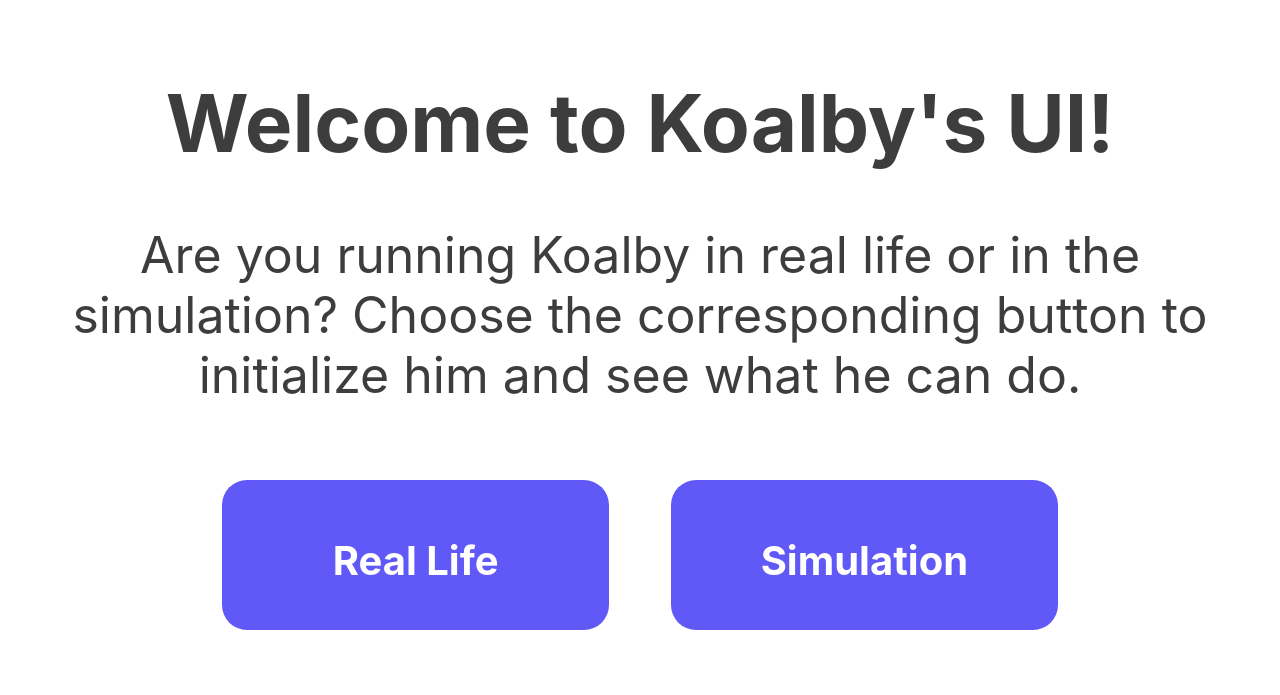
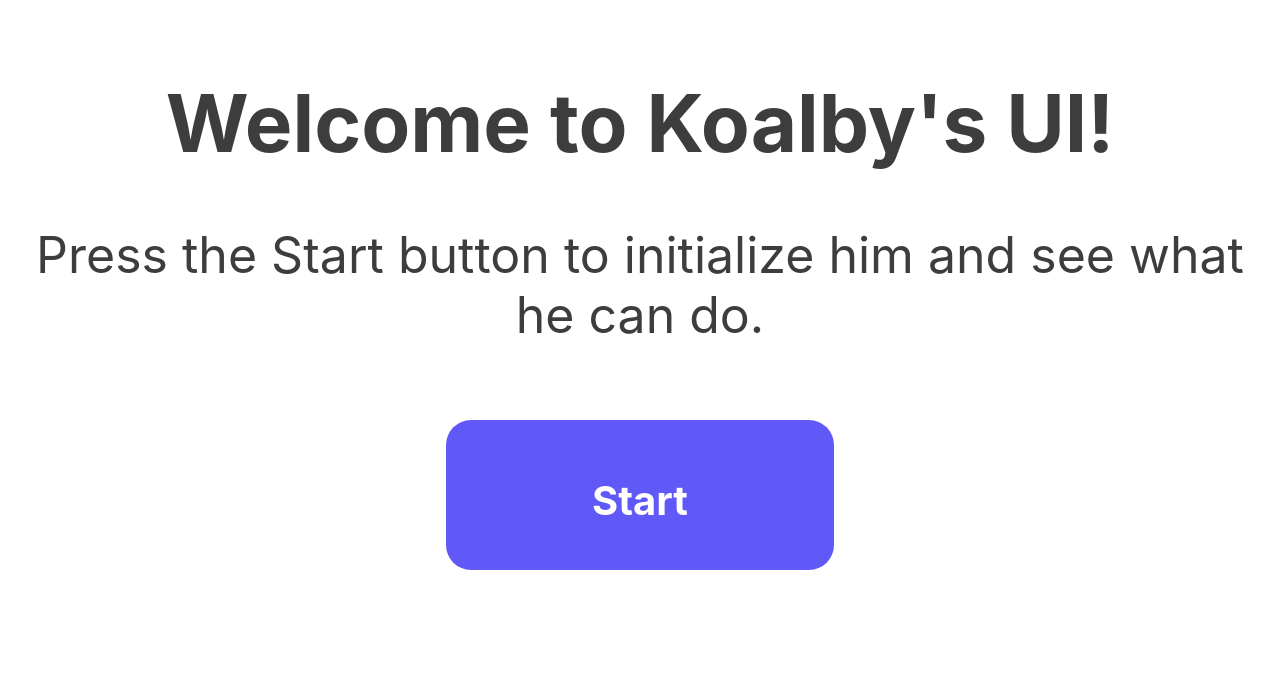
Before and after one commit to KoalbyMQP22-23/raspberry-pi, a Flask app: page / in a window 1280 px wide. Shown: the top 695 px of the page. After the commit the page ends 570 px from the top, so only its background shows below. Run offline with Flask 3, Linux system fonts and the light colour scheme; parts of the project's set-up code (start-up, migrations or seed data) failed here and were passed over; some libraries are stand-ins or nearby versions.

Commit message:
Removed all simulation stuff - code only to be run on PI

```diff
--- a/app.py
+++ b/app.py
@@ -6,10 +6,9 @@ from flask import Flask, Response, request
 from flask import render_template
 from serial import SerialException
 
-from backend.KoalbyHumaniod.Robot import RealRobot, SimRobot
+from backend.KoalbyHumaniod.Robot import RealRobot
 from backend.KoalbyHumaniod.Sensors.sensorData import SensorData
 from backend.Primitives import MovementManager
-from backend.Simulation import sim as vrep
 from backend.Testing.runToTestWalk import Walker
 
 app = Flask(__name__)
@@ -57,39 +56,6 @@ def shutdown():
     global robot
     robot.shutdown()  # works
     return Response("1", mimetype="text/xml")
-
-
-@app.route("/init-simulation")
-def init_simulation():
-    """
-    Initializes simulation when Simulation button is pressed from UI
-    IMPORTANT: In order for this to work, the simulation needs to be running
-    :return: 0 if not connected to simulation, 1 if connected
-    """
-    global robot
-    global sensor_data
-    sensor_data = SensorData()
-    global client_id
-    global walker
-    walker = Walker()
-    walker.init_walk(1)  # 1 is leg choice. Not giving this choice to the user
-
-    # TODO: this is duplicated lots of places
-    vrep.simxFinish(-1)  # just in case, close all opened connections
-    client_id = vrep.simxStart('127.0.0.1', 19999, True, True, 5000, 5)
-    print(client_id)  # if 1, then we are connected.
-    if client_id != -1:
-        print("Connected to remote API server")
-    else:
-        # sys.exit("Not connected to remote API server")
-        print("not connected")
-        return Response("0", mimetype="text/xml")
-
-    robot = SimRobot(client_id)
-    print("robot should be created")
-    sensor_data.init_robot(robot)
-    return Response("1", mimetype="text/xml")
-
 
 @app.route("/home/")
 def home():
--- a/templates/welcome.html
+++ b/templates/welcome.html
@@ -4,10 +4,9 @@ Welcome
 {% endblock %}
 {% block content%}
 <h1>Welcome to Koalby's UI!</h1>
-<p>Are you running Koalby in real life or in the simulation? Choose the corresponding button to initialize him and see what he can do.</p>
+<p>Press the Start button to initialize him and see what he can do.</p>
 <div>
-    <a href = "" class="init-button" id="initializeButton">Real Life</a>
-    <a href = "" class="init-button" id="simulationButton">Simulation</a>
+    <a href = "" class="init-button" id="initializeButton">Start</a>
     <p id = "failureSpot"></p>
     <div id="loader" style="display: none" class="loader"></div>
 <script>
@@ -42,24 +41,6 @@ Welcome
         request.open("GET", "/init", true);
         request.send(); });
 
-    var simulationButton = document.getElementById("simulationButton");
-    simulationButton.addEventListener("click", function (e) {
-        e.preventDefault();
-        document.getElementById("loader").style.display = "block"
-        const request = new XMLHttpRequest();
-        request.onload = function () {
-            console.log(request.response);
-            if (request.response === "0"){
-                document.getElementById("loader").style.display = "none"
-                document.getElementById("failureSpot").innerHTML = "Not connected to remote API server"
-            }
-            else{
-                window.location.replace("/home");
-            }
-        };
-        request.open("GET", "/init-simulation", true);
-        request.send(); });
-
         </script>
 {#<script type=text/javascript>#}
 {#        $(function() {#}
```
Also changed, not shown: backend/Testing/runToTestWalk.py (+3 -27 lines).
